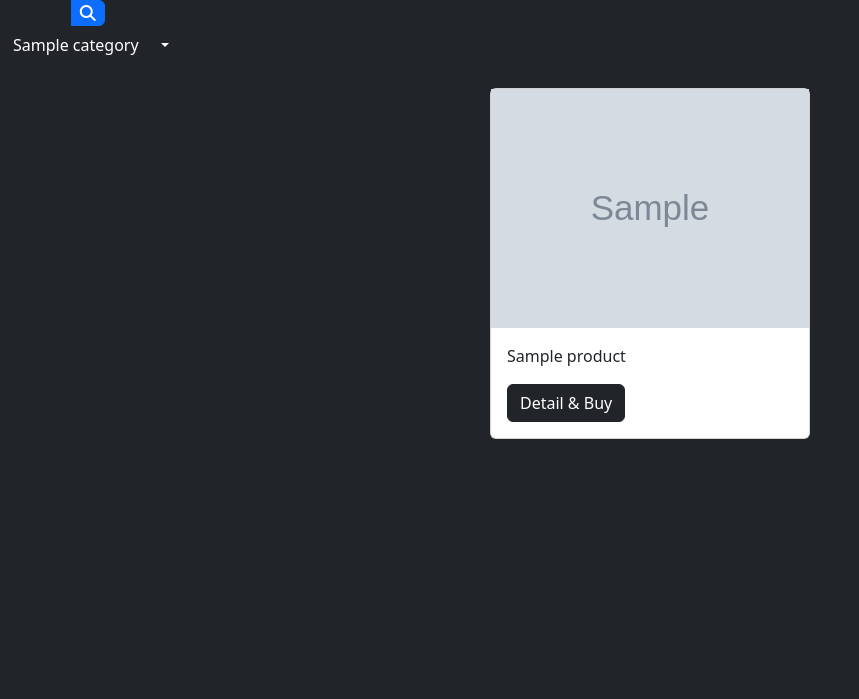
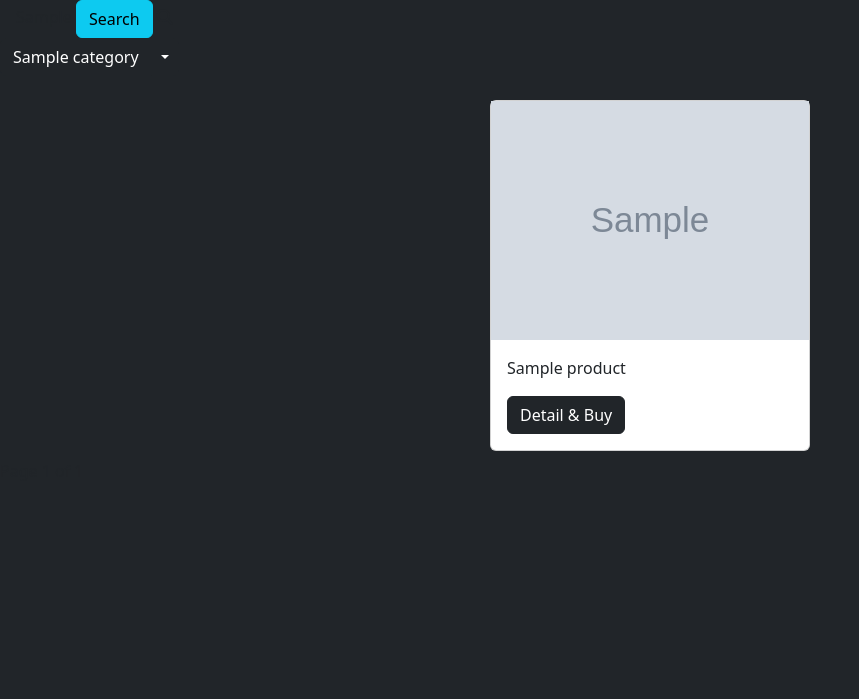
Before and after one commit to mrisis/shopping, a Django app: template shop_django/project/home/templates/home/menu.html in a window 1280 px wide. Shown: the part 56-755 px from the top of the page, without its empty margins (0-859 px from the left). Run offline with Django 4.2, Linux system fonts and the light colour scheme; the template is opened without the code that fills it: most values are stand-ins (such as "Sample title", 1, 10 or a date in 2020); grey boxes marked "Sample" are stand-in pictures; some libraries are stand-ins or nearby versions.

```diff
--- a/shop_django/project/home/templates/home/menu.html
+++ b/shop_django/project/home/templates/home/menu.html
@@ -9,13 +9,12 @@
         <div class="input-group ms-3">
               <div class="form-outline">
                   <form action="" method="get">
-                      {% csrf_token %}
                       {{ form_search }}
+                      <input type="submit" value="Search" class="btn btn-info">
+                         <i class="fa-solid fa-magnifying-glass"></i>
+
                   </form>
               </div>
-              <button type="button" class="btn btn-primary py-0 px-2">
-                <i class="fa-solid fa-magnifying-glass"></i>
-              </button>
 
         </div>
 
@@ -28,7 +27,7 @@
             </button>
             <ul class="dropdown-menu">
                 {% for sub in category.scategory.all %}
-                <li><a class="dropdown-item" href="{{ sub.get_absolute_url }}">{{ sub.name }}</a></li>
+                <li><a class="dropdown-item" href="{{ sub.get_absloute_url }}">{{ sub.name }}</a></li>
                 {% endfor %}
             </ul>
         </div>
@@ -38,12 +37,11 @@
 
 
 
-
-
+<div class="container">
     <div class="row ms-2  justify-content-center ms-0">
         {% for product in productspage %}
-            <div class="col-4 d-flex justify-content-center">
-                <div class="card" style="width: 20rem;" >
+            <div class="col-lg-4 col-md-6 col-sm-1  d-flex justify-content-center">
+                <div class="card mb-2" style="width: 20rem;"  >
                     <img class="img-fluid" src="{{ product.image.url }}" alt="photo product">
                     <div class="card-body" >
                         <p>{{ product.name }}</p>
@@ -53,9 +51,10 @@
             </div>
 
 
+
         {% endfor %}
     </div>
-
+</div>
 
 
 
```
Also changed, not shown: shop_django/project/home/views.py (+12 -3 lines).
